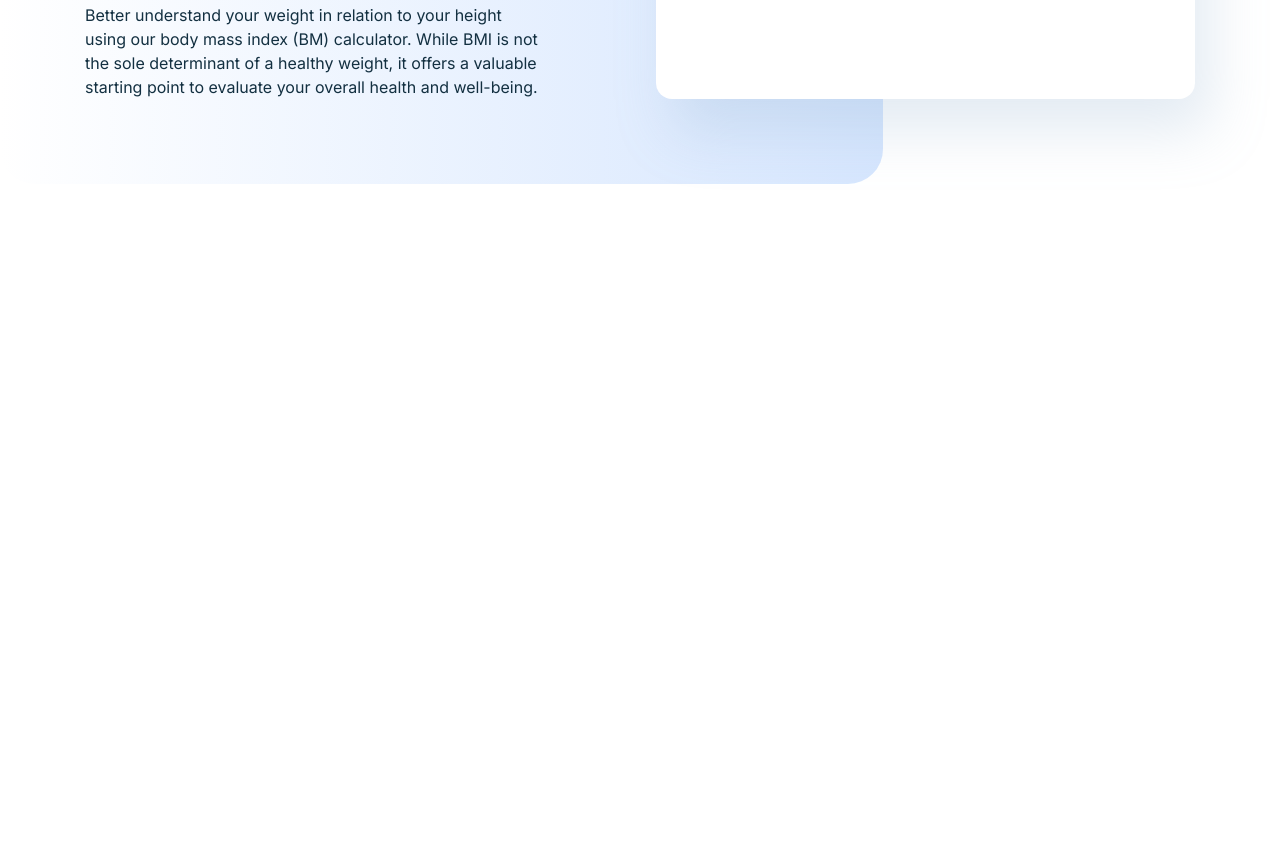
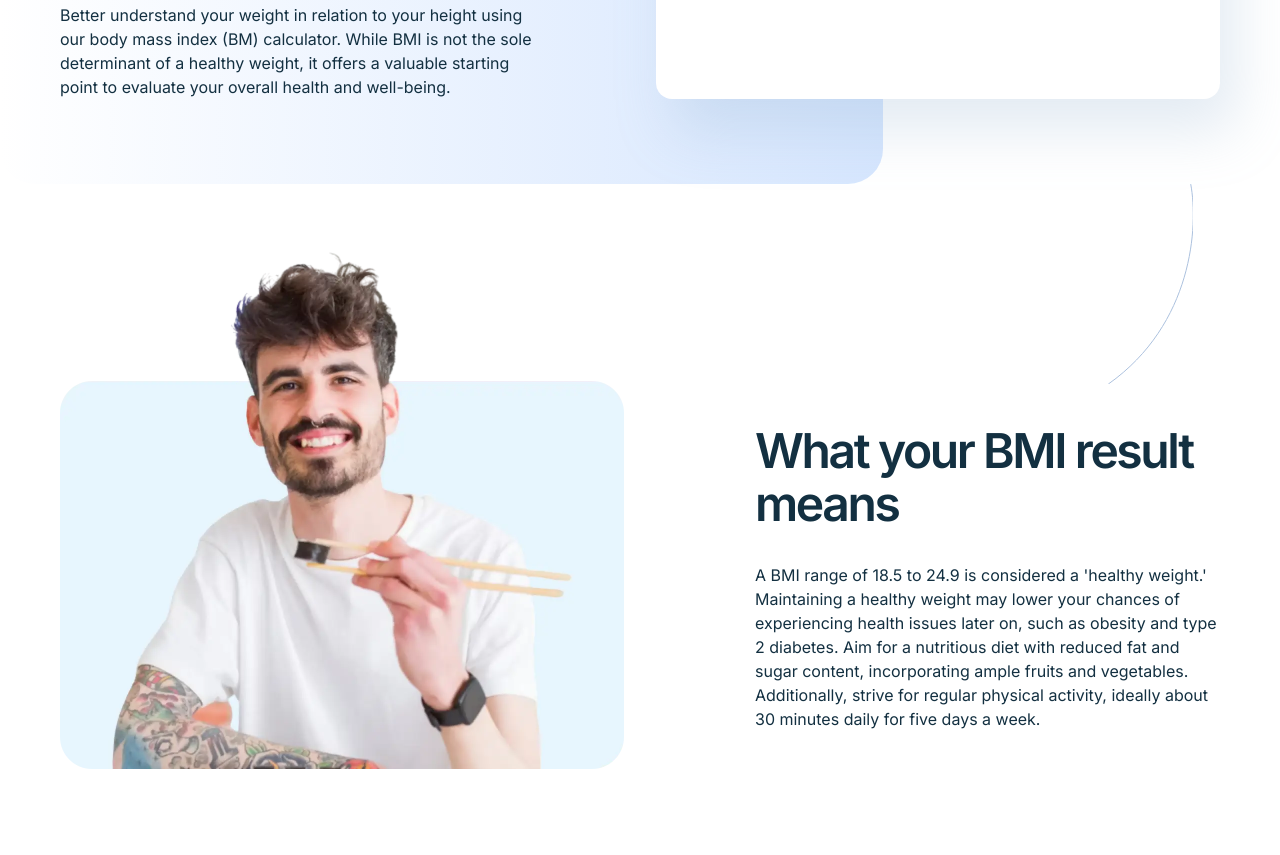
Before and after one commit to yudin7324/bmi-calculator, a website: page index.html in a window 1280 px wide. Shown: the part 418-1273 px from the top of the page. Before the commit the page ends 800 px from the top, so only its background shows below. Drawn offline with Linux system fonts and the light colour scheme.

Commit message:
added about section

```diff
--- /dev/null
+++ b/assets/scss/_about.scss
@@ -0,0 +1,88 @@
+.about {
+
+  &__wrap {
+    position: relative;
+    display: grid;
+    grid-template-columns: 1fr;
+    row-gap: var(--spacing-600);
+
+    padding: 64px 0 61px 0;
+
+    @media (min-width: 768px) {
+      grid-template-columns: 283px 1fr;
+      column-gap: 72px;
+      align-items: center;
+      padding: 88px 0 95px 0;
+    }
+
+    @media (min-width: 1280px) {
+      grid-template-columns: 564px 1fr;
+      column-gap: 131px;
+      padding: 52px 0 86px 0;
+      align-items: flex-end;
+
+      &::after {
+        content: "";
+        position: absolute;
+        right: 27px;
+        top: 0;
+        height: 200px;
+        width: 85px;
+        background-image: url("/assets/images/pattern-curved-line-left.svg");
+      }
+    }
+  }
+
+  &__image {
+    position: relative;
+    margin-left: -24px;
+    margin-right: -24px;
+
+    @media (min-width: 600px) {
+      margin-left: -40px;
+      margin-right: -40px;
+    }
+
+    @media (min-width: 768px) {
+      height: 411px;
+      margin-left: 0;
+      margin-right: 0;
+    }
+
+    @media (min-width: 1280px) {
+      height: 533px;
+    }
+
+    &-container {
+      img {
+        object-fit: cover;
+        width: 100%;
+        height: 100%;
+        min-height: 100%;
+      }
+
+      @media (min-width: 768px) {
+        position: absolute;
+        right: 0;
+        top: 0;
+        bottom: 0;
+        width: 435px;
+      }
+
+      @media (min-width: 1280px) {
+        position: static;
+        width: 100%;
+      }
+    }
+  }
+
+  &__content {
+    @media (min-width: 1280px) {
+      padding-bottom: 38px;
+    }
+  }
+
+  &__title {
+    margin-bottom: var(--spacing-400);
+  }
+}
--- a/assets/scss/_intro.scss
+++ b/assets/scss/_intro.scss
@@ -1,6 +1,14 @@
 .intro {
   position: relative;
+  padding: 32px 0 61px 0;
+
+  @media (min-width: 600px) {
+    padding: 32px 0 19px 0;
+  }
+
+  @media (min-width: 991px) {
     padding: 88px 0 85px 0;
+  }
 
   &:after {
     content: "";
@@ -9,16 +17,31 @@
     top: 0;
     bottom: 0;
     z-index: 1;
+    max-height: 640px;
+    width: 100vw;
+    background: linear-gradient(90deg, rgba(214, 252, 254, 0) 0%, #d6e6fe 100%);
+    border-radius: 0 0 35px 35px;
+
+    @media (min-width: 991px) {
       max-height: 737px;
       width: 69vw;
-    background: linear-gradient(90deg, rgba(214, 252, 254, 0) 0%, #d6e6fe 100%);
-    border-radius: 0 0 35px 35px;
+    }
   }
 
   &__logo {
+    width: 40px;
+    height: 40px;
+    margin: 0 auto var(--spacing-400) auto;
+
+    @media (min-width: 600px) {
+      margin: 0 auto var(--spacing-500) auto;
+    }
+
+    @media (min-width: 991px) {
       width: 64px;
       height: 64px;
-    margin-bottom: var(--spacing-300);
+      margin: 0 0 var(--spacing-300) 0;
+    }
 
     img {
       object-fit: contain;
@@ -32,16 +55,34 @@
     position: relative;
     z-index: 2;
     display: grid;
+    grid-template-columns: 1fr;
+    row-gap: var(--spacing-400);
+
+    @media (min-width: 600px) {
+      row-gap: var(--spacing-500);
+    }
+
+    @media (min-width: 991px) {
+      column-gap: var(--spacing-400);
       grid-template-columns: repeat(2, 1fr);
-    column-gap: var(--spacing-400);
+    }
   }
 
   &__content {
+    text-align: center;
+
+    @media (min-width: 991px) {
+      text-align: start;
       padding-top: var(--spacing-900);
+    }
   }
 
   &__text {
+    margin-top: var(--spacing-300);
+
+    @media (min-width: 991px) {
       margin-top: var(--spacing-400);
       max-width: 85%;
     }
   }
+}
--- a/assets/scss/main.scss
+++ b/assets/scss/main.scss
@@ -2,6 +2,7 @@
 @use 'vars' as *;
 @use 'intro';
 @use 'calculator';
+@use 'about';
 
 .main {
   display: flex;
@@ -18,22 +19,34 @@
   padding: 0 24px;
 
   @media (min-width: 600px) {
-    padding: 0 80px;
+    padding: 0 40px;
+  }
+
+  @media (min-width: 991px) {
+    padding: 0 55px;
   }
 }
 
 .text-preset-1 {
   font-weight: 600;
-  font-size: 64px;
+  font-size: 48px;
   line-height: 1.1;
   letter-spacing: -0.05em;
+
+  @media (min-width: 991px) {
+    font-size: 64px;
+  }
 }
 
 .text-preset-2 {
   font-weight: 600;
-  font-size: 48px;
+  font-size: 32px;
   line-height: 1.1;
   letter-spacing: -0.05em;
+
+  @media (min-width: 991px) {
+    font-size: 48px;
+  }
 }
 
 .text-preset-3 {
--- a/index.html
+++ b/index.html
@@ -12,7 +12,6 @@
     <script defer src="/assets/js/main.js"></script>
   </head>
   <body>
-
     <main class="main">
 
       <section class="intro">
@@ -25,10 +24,8 @@
               <h1 class="intro__title text-preset-1">Body Mass Index Calculator</h1>
               <p class="intro__text text-preset-6-regular">Better understand your weight in relation to your height using our body mass index (BM) calculator. While BMI is not the sole determinant of a healthy weight, it offers a valuable starting point to evaluate your overall health and well-being.</p>
             </div>
-
             <div class="calculator">
               <h2 class="calculator__title text-preset-4">Enter your details below</h2>
-
               <fieldset class="calculator__messure">
                 <div class="calculator__messure-item">
                   <label class="calculator__messure-label text-preset-6-semibold">
@@ -37,7 +34,6 @@
                     Metric
                   </label>
                 </div>
-
                 <div class="calculator__messure-item" >
                   <label class="calculator__messure-label text-preset-6-semibold">
                     <input class="calculator__messure-input" type="radio" id="imperial" name="messure" value="imperial">
@@ -45,10 +41,28 @@
                     Imperial
                   </label>
                 </div>
+              </fieldset>
+            </div>
+          </div>
+        </div>
+      </section>
 
-              </fieldset>
+      <section class="about">
+        <div class="container">
+          <div class="about__wrap">
 
+            <div class="about__image">
+              <figure class="about__image-container">
+                <img src="./assets/images/image-man-eating.webp" alt="about image">
+              </figure>
             </div>
+
+            <div class="about__content">
+              <h2 class="about__title text-preset-2">What your BMI result means</h2>
+              <p class="about__text text-preset-6-regular">A BMI range of 18.5 to 24.9 is considered a 'healthy weight.' Maintaining a healthy weight may lower your chances of experiencing health issues later on, such as obesity and type 2 diabetes. Aim for a nutritious diet with reduced fat and sugar content, incorporating ample fruits and vegetables. Additionally, strive for regular physical activity, ideally about 30 minutes daily for five days a week.</p>
+            </div>
+
+
           </div>
         </div>
       </section>
```
Also changed, not shown: assets/css/main.css, 1 other file. Lines whose indentation alone changed are shown as unchanged.
